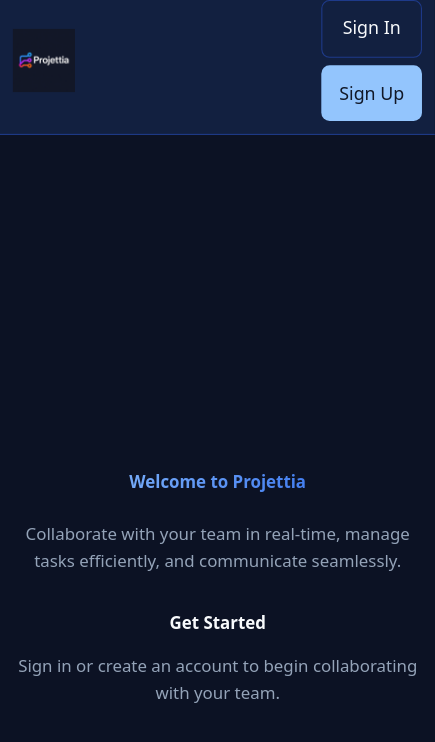
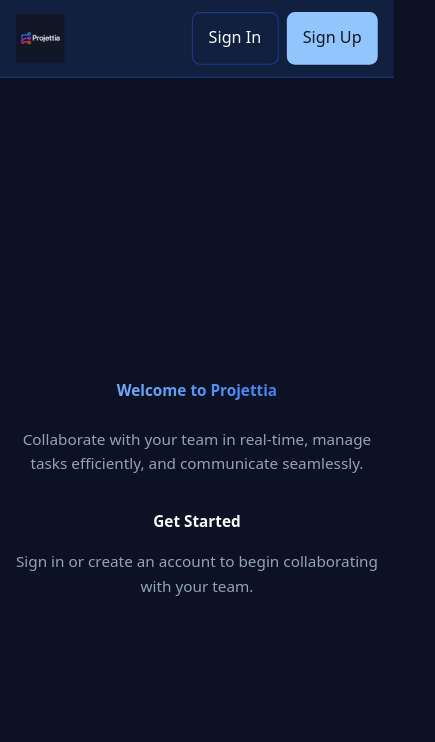
Before and after one commit to crisky94/projettia, a Next.js app: page / in a window 390 px wide. Shown: the top 742 px of the page, 435 px wide, since content can reach past the window. Built offline with nearby package versions, Linux system fonts and the light colour scheme; no server answers.

Commit message:
refactor: adjust layout and scaling for improved readability and mobile experience

```diff
--- a/app/components/Navbar.jsx
+++ b/app/components/Navbar.jsx
@@ -7,7 +7,7 @@
 
     return (
         <nav className="bg-card shadow border-b border-border">
-            <div className="max-w-7xl mx-auto px-4 sm:px-6 lg:px-8">
+            <div className="max-w-3xl mx-auto px-4 sm:px-4 lg:px-4">
                 <div className="flex justify-between h-14 sm:h-16">
                     <div className="flex">
                         <div className="flex-shrink-0 flex items-center">
--- a/app/globals.css
+++ b/app/globals.css
@@ -81,17 +81,13 @@
   -webkit-text-size-adjust: 100%;
   /* Smooth scrolling */
   scroll-behavior: smooth;
-  /* Optimized font size for better fit */
-  font-size: 15px !important;
+  /* Normal font size */
+  font-size: 16px !important;
   /* Prevent zoom issues in production */
   height: 100%;
   min-height: 100%;
-  /* Reduced zoom that fits better */
-  zoom: 1.05 !important;
-  -webkit-transform: scale(1.05);
-  -moz-transform: scale(1.05);
-  transform: scale(1.05);
-  transform-origin: 0 0;
+  /* Normal zoom */
+  zoom: 1 !important;
   /* Ensure content fits */
   max-width: 100vw;
   overflow-x: hidden;
@@ -113,12 +109,12 @@
   /* Controlled scale that fits viewport */
   max-width: 100vw;
   width: 100vw;
-  /* Optimized zoom level */
-  zoom: 1.05 !important;
-  -webkit-text-size-adjust: 105% !important;
-  -ms-text-size-adjust: 105% !important;
-  /* Optimized base font size */
-  font-size: 15px !important;
+  /* Normal zoom level */
+  zoom: 1 !important;
+  -webkit-text-size-adjust: 100% !important;
+  -ms-text-size-adjust: 100% !important;
+  /* Normal base font size */
+  font-size: 16px !important;
 }
 
 /* Mobile-first touch targets */
--- a/app/layout.js
+++ b/app/layout.js
@@ -60,52 +60,23 @@
           <meta name="apple-mobile-web-app-capable" content="yes" />
           <meta name="apple-mobile-web-app-status-bar-style" content="default" />
           <meta name="format-detection" content="telephone=no" />
-          <style dangerouslySetInnerHTML={{
-            __html: `
-              html {
-                font-size: 15px !important;
-                zoom: 1.02 !important;
-                -webkit-text-size-adjust: 102% !important;
-              }
-              body {
-                font-size: 15px !important;
-                zoom: 1.02 !important;
-                transform: scale(1.02) !important;
-                transform-origin: 0 0 !important;
-              }
-              /* Keep task boards readable */
-              [class*="TaskBoard"], [class*="SprintManager"], .task-card, .board-column {
-                zoom: 1.05 !important;
-                font-size: 16px !important;
-                transform: scale(1.05) !important;
-              }
-            `
-          }} />
         </head>
-        <body className="font-sans antialiased bg-background text-foreground h-full overflow-x-hidden" style={{
-          zoom: '1.05',
-          WebkitTransform: 'scale(1.05)',
-          MozTransform: 'scale(1.05)',
-          transform: 'scale(1.05)',
-          transformOrigin: '0 0',
-          fontSize: '15px',
-          minHeight: '100vh'
-        }}>
-          <header className="flex justify-between items-center p-3 sm:p-4 gap-2 sm:gap-4 min-h-14 sm:min-h-16 bg-card border-b border-border safe-area-inset-top relative w-full z-50">
-            <div className="flex items-center gap-2">
-              <Image src="/logo.png" width={56} height={56} alt="Projettia logo" priority />
+        <body className="font-sans antialiased bg-background text-foreground h-full overflow-x-hidden">
+          <header className="flex justify-between items-center px-4 py-3 bg-card border-b border-border relative w-full z-50">
+            <div className="flex items-center gap-3">
+              <Image src="/logo.png" width={48} height={48} alt="Projettia logo" priority />
             </div>
-            <div className="flex items-center gap-2 sm:gap-4 flex-shrink-0">
+            <div className="flex items-center gap-3">
               <ThemeToggle />
               <SignedOut>
-                <div className="flex flex-col xs:flex-row gap-2">
+                <div className="flex gap-2">
                   <SignInButton>
-                    <button className="text-sm px-3 py-2 rounded-lg border border-border hover:bg-muted transition-colors min-h-44 min-w-44">
+                    <button className="text-sm px-4 py-2 rounded-lg border border-border hover:bg-muted transition-colors">
                       Sign In
                     </button>
                   </SignInButton>
                   <SignUpButton>
-                    <button className="bg-primary text-primary-foreground rounded-lg font-medium text-sm px-3 py-2 cursor-pointer hover:opacity-90 transition-opacity min-h-44 min-w-44">
+                    <button className="bg-primary text-primary-foreground rounded-lg font-medium text-sm px-4 py-2 hover:opacity-90 transition-opacity">
                       Sign Up
                     </button>
                   </SignUpButton>
@@ -116,7 +87,9 @@
                   signOutUrl="/"
                   appearance={{
                     elements: {
-                      avatarBox: "w-8 h-8 sm:w-10 sm:h-10"
+                      avatarBox: "w-8 h-8",
+                      userButtonBox: "w-8 h-8",
+                      userButtonTrigger: "w-8 h-8"
                     }
                   }}
                 />
--- a/app/layout.viewport.js
+++ b/app/layout.viewport.js
@@ -1,7 +1,7 @@
-// Viewport configuration for mobile-first design with optimized scaling
+// Viewport configuration for mobile-first design
 export const viewport = {
     width: 'device-width',
-    initialScale: 1.05,
+    initialScale: 1,
     maximumScale: 2,
     userScalable: true,
     viewportFit: 'cover',
```
